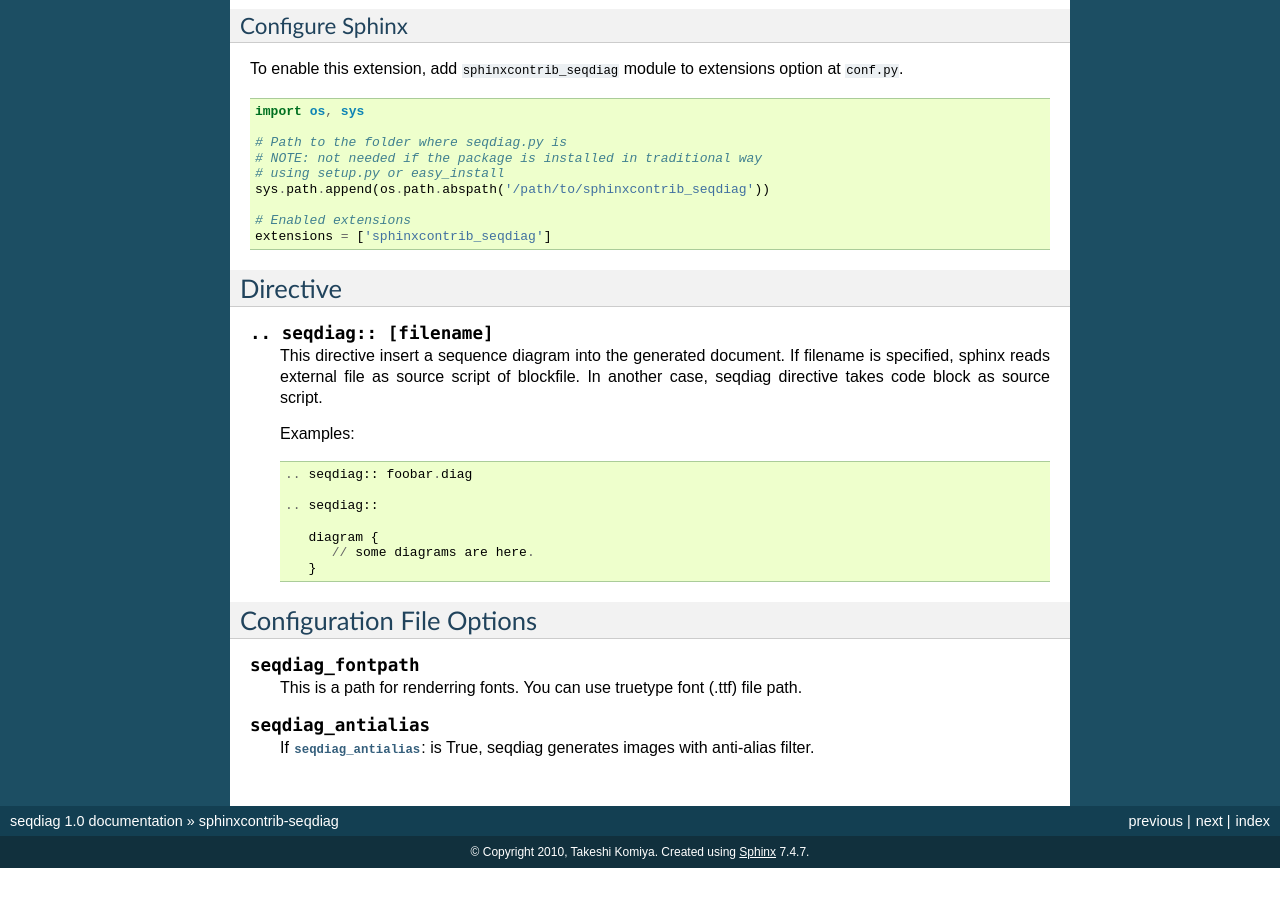
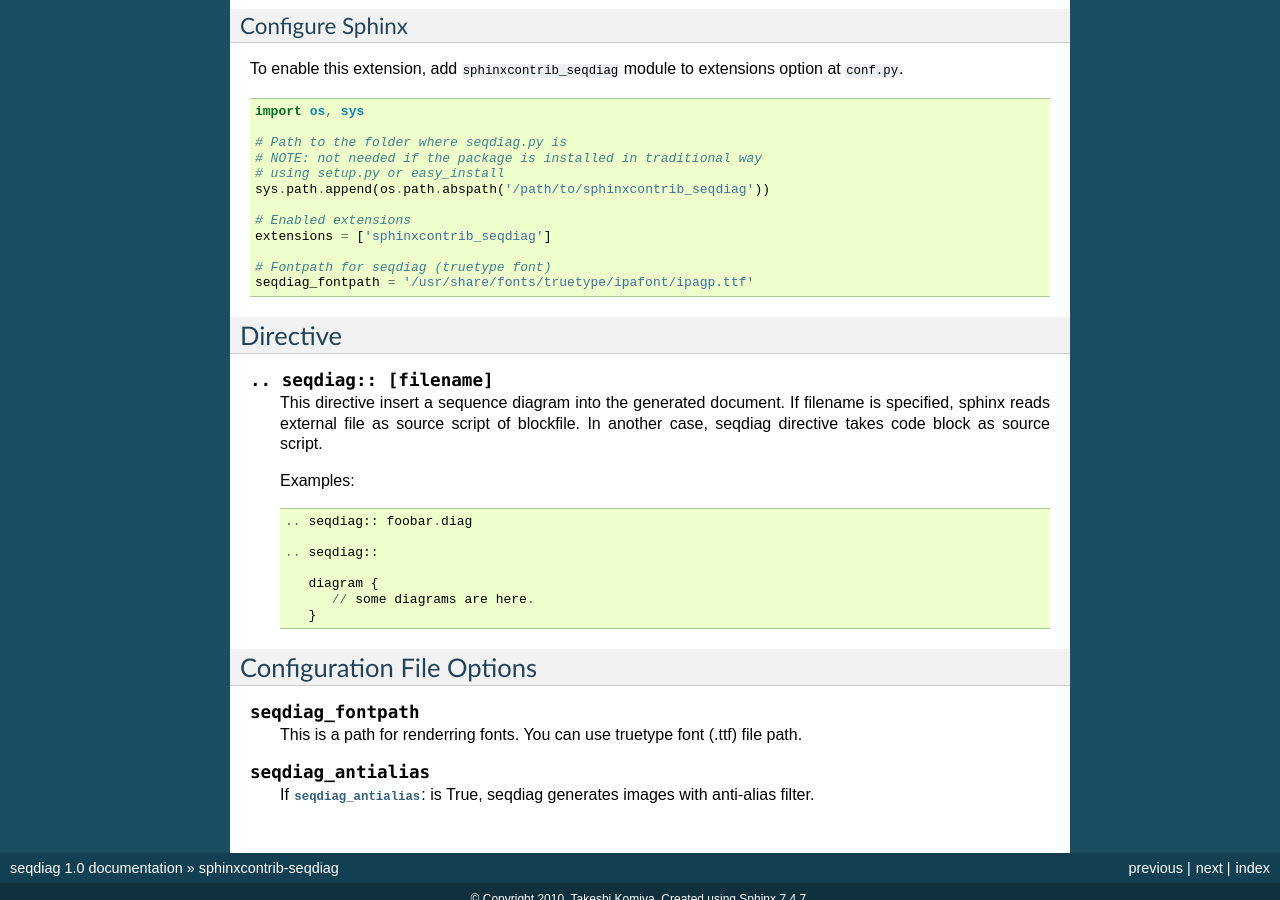
Before and after one commit to blockdiag/blockdiag.com, a Sphinx documentation site: the page built from seqdiag/source/sphinxcontrib.rst, in a window 1280 px wide and 900 px high, scrolled down 558 px. Built offline with Sphinx 7.4.7, drawn with Linux system fonts in a browser that asks for light colours; nearby versions of some CDN libraries; before the commit the page ends 1426 px from its top, so only the background shows below that.

Commit message:
* Add seqdiag_fontpath settings to example

```diff
--- a/seqdiag/source/sphinxcontrib.rst
+++ b/seqdiag/source/sphinxcontrib.rst
@@ -50,6 +50,9 @@ option at :file:`conf.py`.
    # Enabled extensions
    extensions = ['sphinxcontrib_seqdiag']
 
+   # Fontpath for seqdiag (truetype font)
+   seqdiag_fontpath = '/usr/share/fonts/truetype/ipafont/ipagp.ttf'
+
 
 Directive
 =========
```
Also changed, not shown: 5 other files.
